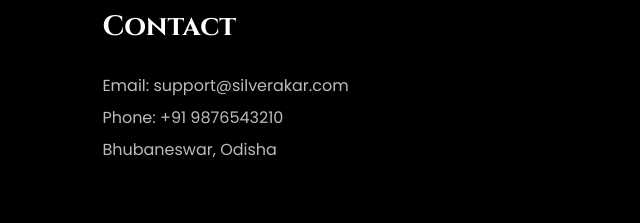
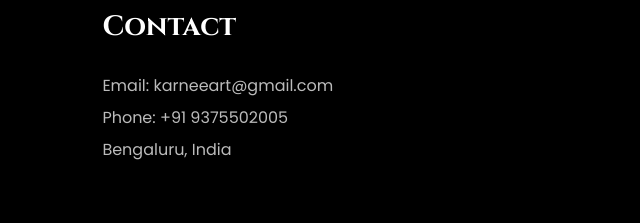
Before and after one commit to preetamlenka3/silverakar, a plain HTML site: page index.html in a window 1280 px wide. Shown: the part 3671-3894 px from the top of the page, 0-640 px from the left. Drawn offline with Linux system fonts and the light colour scheme.

Commit message:
Update index.html
Number and Email Updated

```diff
--- a/index.html
+++ b/index.html
@@ -499,11 +499,12 @@
 
         <h3>Contact</h3>
 
-        <p>Email: support@silverakar.com</p>
+        <p>Email:
+karneeart@gmail.com</p>
 
-        <p>Phone: +91 9876543210</p>
+        <p>Phone: +91 9375502005</p>
 
-        <p>Bhubaneswar, Odisha</p>
+        <p>Bengaluru, India</p>
 
       </div>
 
```
